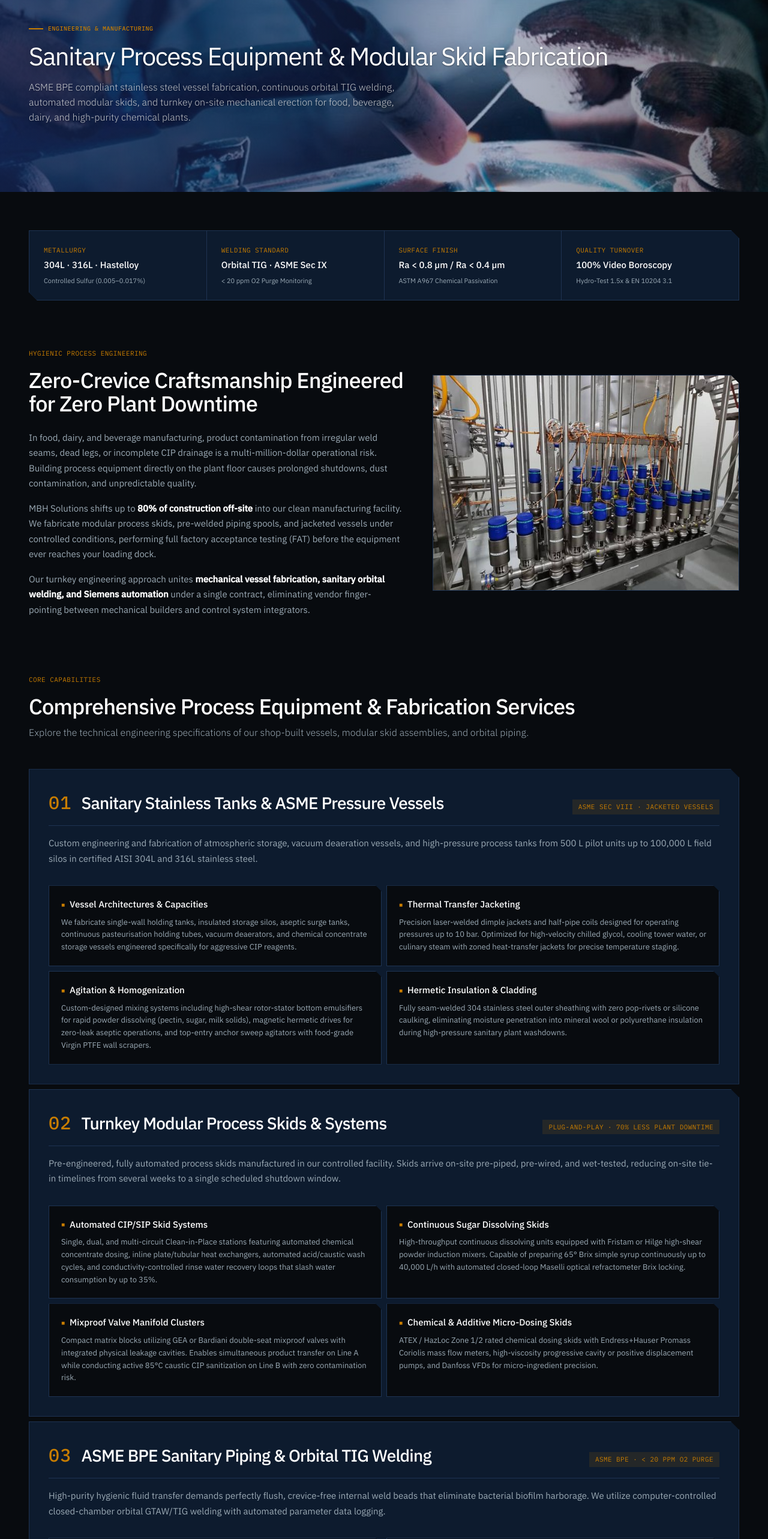
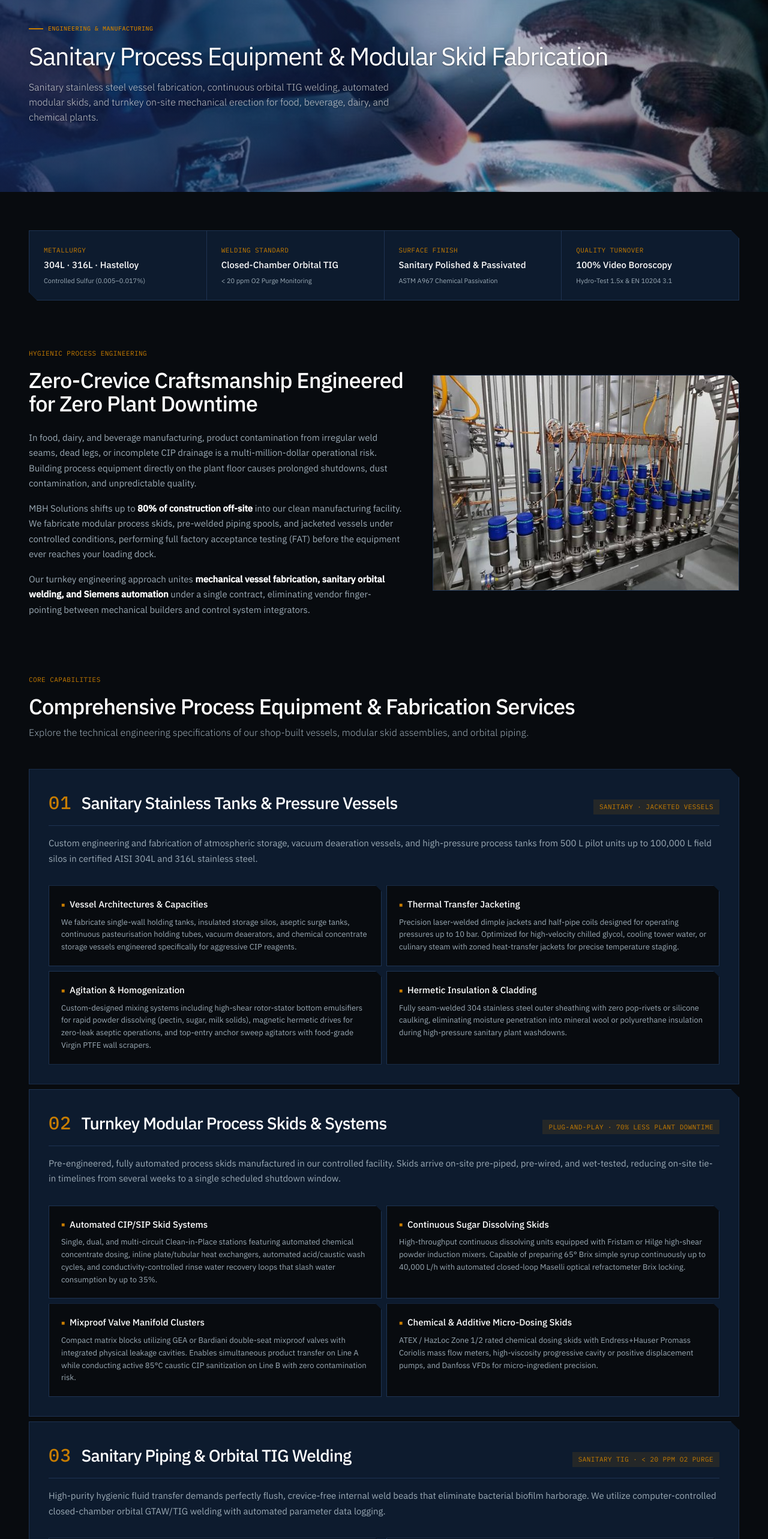
Before and after one commit to AliKhanImagery/MBH, a Next.js app: page /fabrication in a window 1280 px wide. Shown: the part 200-2766 px from the top of the page at 60% size. Built offline with nearby package versions, Linux system fonts and the light colour scheme.

Commit message:
fix(copy): remove ASME certification claims and sub-1um roughness claims

```diff
--- a/src/app/fabrication/page.tsx
+++ b/src/app/fabrication/page.tsx
@@ -9,9 +9,9 @@ import Contact from "@/components/Contact";
 import Footer from "@/components/Footer";
 
 export const metadata: Metadata = {
-  title: "Sanitary Process Equipment & ASME BPE Skid Fabrication",
+  title: "Sanitary Process Equipment & Modular Skid Fabrication",
   description:
-    "Comprehensive engineering, shop fabrication, automated orbital TIG welding, ASME BPE process piping, modular skids, and turnkey mechanical erection for food, beverage, dairy, and chemical plants.",
+    "Comprehensive engineering, shop fabrication, automated orbital TIG welding, sanitary process piping, modular skids, and turnkey mechanical erection for food, beverage, dairy, and chemical plants.",
   alternates: {
     canonical: "https://www.mbhsol.com/fabrication",
   },
@@ -47,14 +47,14 @@ const serviceSchema = {
   "serviceType": "Industrial Stainless Steel Fabrication & Mechanical Erection",
   "areaServed": "Regional",
   "description":
-    "Turnkey engineering, shop fabrication, automated orbital welding, and on-site mechanical installation of sanitary process tanks, pressure vessels, modular skids, and ASME BPE piping systems.",
+    "Turnkey engineering, shop fabrication, automated orbital welding, and on-site mechanical installation of sanitary process tanks, pressure vessels, modular skids, and sanitary piping systems.",
 };
 
 const CAPABILITY_PILLARS = [
   {
     number: "01",
-    title: "Sanitary Stainless Tanks & ASME Pressure Vessels",
-    badge: "ASME Sec VIII · Jacketed Vessels",
+    title: "Sanitary Stainless Tanks & Pressure Vessels",
+    badge: "Sanitary · Jacketed Vessels",
     summary:
       "Custom engineering and fabrication of atmospheric storage, vacuum deaeration vessels, and high-pressure process tanks from 500 L pilot units up to 100,000 L field silos in certified AISI 304L and 316L stainless steel.",
     technicalDetails: [
@@ -103,14 +103,14 @@ const CAPABILITY_PILLARS = [
   },
   {
     number: "03",
-    title: "ASME BPE Sanitary Piping & Orbital TIG Welding",
-    badge: "ASME BPE · < 20 ppm O2 Purge",
+    title: "Sanitary Piping & Orbital TIG Welding",
+    badge: "Sanitary TIG · < 20 ppm O2 Purge",
     summary:
       "High-purity hygienic fluid transfer demands perfectly flush, crevice-free internal weld beads that eliminate bacterial biofilm harborage. We utilize computer-controlled closed-chamber orbital GTAW/TIG welding with automated parameter data logging.",
     technicalDetails: [
       {
         heading: "Closed-Chamber Automated Orbital TIG",
-        text: "Utilizes microprocessor-controlled orbital weld heads with synchronized pulse current, rotation speed, and arc voltage control. Guarantees 100% full-penetration, flush internal weld profiles compliant with ASME BPE weld acceptance criteria.",
+        text: "Utilizes microprocessor-controlled orbital weld heads with synchronized pulse current, rotation speed, and arc voltage control. Guarantees 100% full-penetration, flush internal weld profiles compliant with sanitary weld acceptance criteria.",
       },
       {
         heading: "Controlled-Atmosphere Argon Purging",
@@ -129,13 +129,13 @@ const CAPABILITY_PILLARS = [
   {
     number: "04",
     title: "Surface Engineering, Chemical Pickling & ASTM Passivation",
-    badge: "Ra < 0.4 µm · ASTM A967",
+    badge: "Sanitary Finish · ASTM A967",
     summary:
       "Mechanical cutting and welding deplete protective chromium oxides from stainless steel. We execute certified chemical surface treatments to restore passive oxide films and guarantee maximum corrosion resistance under aggressive CIP chemicals.",
     technicalDetails: [
       {
         heading: "Internal Mechanical & Fine Polishing",
-        text: "Multi-stage grit mechanical polishing achieving Ra < 0.8 µm (32 µin) sanitary food standard and ultra-smooth Ra < 0.4 µm (15 µin) high-purity finish. Internal surface roughness is verified and certified using calibrated Mitutoyo digital surface profilometers.",
+        text: "Multi-stage grit mechanical polishing achieving sanitary food-grade smooth finish across internal surfaces. Surface quality is verified and checked using calibrated digital surface inspection gauges.",
       },
       {
         heading: "Chemical De-Rouging & Pickling",
@@ -164,7 +164,7 @@ const CAPABILITY_PILLARS = [
       },
       {
         heading: "Turnkey Utility Piping Systems",
-        text: "Complete fabrication of plant utility infrastructure: high-pressure steam distribution (ASME B31.1), steam pressure reducing stations, condensate return loops, chilled glycol piping, sterile compressed air, and reverse osmosis (RO/WFI) loops.",
+        text: "Complete fabrication of plant utility infrastructure: high-pressure steam distribution, steam pressure reducing stations, condensate return loops, chilled glycol piping, sterile compressed air, and reverse osmosis (RO/WFI) loops.",
       },
       {
         heading: "Sanitary Structural Steel & Platforms",
@@ -201,7 +201,7 @@ const METALLURGY_GUIDE = [
     composition: "High Ni · High Mo · Cr · W (C-22)",
     bestFor: "Hot brine marinades, high-chloride food seasonings, concentrated phosphoric acid degumming, and aggressive pickling lines.",
     advantages: "Virtually immune to chloride-induced stress corrosion cracking and extreme acid pitting at elevated process temperatures.",
-    limits: "Higher material investment; requires specialized welding procedures (ASME Sec IX) and specialized inert shielding gases.",
+    limits: "Higher material investment; requires specialized welding procedures and specialized inert shielding gases.",
   },
 ];
 
@@ -228,10 +228,10 @@ const ELASTOMER_GUIDE = [
 
 const SPEC_TABLE_DATA = [
   { parameter: "Material Metallurgy", spec: "AISI 304, 304L, 316, 316L, 904L & Hastelloy C-22 (with EN 10204 3.1 MTRs)" },
-  { parameter: "Design Codes & Standards", spec: "ASME BPE, ASME Section VIII Div 1, ASME B31.3 / B31.1, EHEDG & 3-A Sanitary" },
-  { parameter: "Welding Technology", spec: "Automated Closed-Chamber Orbital TIG (GTAW) & Manual Sanitary TIG per ASME Section IX" },
+  { parameter: "Design Codes & Standards", spec: "Sanitary Process Standards, EHEDG & 3-A Sanitary Guidelines" },
+  { parameter: "Welding Technology", spec: "Automated Closed-Chamber Orbital TIG (GTAW) & Manual Sanitary TIG" },
   { parameter: "Inert Purge Quality", spec: "99.999% High-Purity Argon with real-time digital oxygen monitoring (< 20 ppm O2)" },
-  { parameter: "Internal Surface Finish", spec: "Mechanical Polish Ra < 0.8 µm (standard) / Ra < 0.4 µm (high-purity / electropolished)" },
+  { parameter: "Internal Surface Finish", spec: "Sanitary Mechanical Polish / Chemical Passivation" },
   { parameter: "Chemical Passivation", spec: "Nitric / Citric Acid Chemical Treatment per ASTM A380 / ASTM A967 with Ferroxyl validation" },
   { parameter: "Non-Destructive Testing (NDT)", spec: "100% Video Boroscopy, Hydrostatic Pressure Testing (1.5x Design Pressure), Dye Penetrant (PT)" },
   { parameter: "Turnover Documentation (TOP)", spec: "Complete Dossier: MTRs, Weld Maps, Boroscope Video Logs, Hydro-Test Charts, FAT Protocols" },
@@ -246,7 +246,7 @@ const TOP_DELIVERABLES = [
   {
     code: "DOC-02",
     title: "Weld Procedure & Welder Qualifications",
-    description: "Complete Welding Procedure Specifications (WPS), Procedure Qualification Records (PQR), and Welder Performance Qualifications (WPQ) per ASME Section IX.",
+    description: "Complete Welding Procedure Specifications (WPS), Procedure Qualification Records (PQR), and Welder Performance Qualifications (WPQ) according to certified welding standards.",
   },
   {
     code: "DOC-03",
@@ -265,8 +265,8 @@ const TOP_DELIVERABLES = [
   },
   {
     code: "DOC-06",
-    title: "Surface Roughness (Ra) Test Sheets",
-    description: "Digital stylus profilometer reports certifying internal surface finishes at critical vessel and piping measurement points.",
+    title: "Surface Finish Inspection Sheets",
+    description: "Inspection reports verifying sanitary internal surface finishes at critical vessel and piping measurement points.",
   },
   {
     code: "DOC-07",
@@ -289,7 +289,7 @@ const FAT_STEPS = [
   {
     step: "02",
     title: "Cleanroom Shop Fabrication & Orbital Welding",
-    desc: "Components are fabricated in our dedicated stainless facility. Certified ASME Section IX welders perform automated orbital welds under continuous argon purge.",
+    desc: "Components are fabricated in our dedicated stainless facility. Trained sanitary fabrication specialists perform automated orbital welds under continuous argon purge.",
   },
   {
     step: "03",
@@ -317,8 +317,8 @@ const ENGINEERING_FAQS = [
     a: "Building process equipment on an active plant floor requires hot-work permits, dust containment tents, temporary scaffolding, and prolonged plant shutdowns costing tens of thousands of dollars per day. With modular skid fabrication, 80% of assembly occurs in our clean facility while your plant continues running. The completed skid arrives pre-piped, pre-wired, and wet-tested. On-site installation is reduced to rigging into position, bolting down, and connecting primary utility tie-ins during a single 48-to-72-hour weekend shutdown.",
   },
   {
-    q: "What internal surface roughness (Ra) is required for food, beverage, and dairy contact?",
-    a: "For general food and beverage applications, an internal mechanical finish of Ra < 0.8 µm (32 µin) is the recognized sanitary standard under 3-A and EHEDG guidelines. For dairy, baby food, and aseptic processing, a high-purity mechanical polish of Ra < 0.4 µm (15 µin) or electropolishing is recommended to eliminate surface microscopic pockets where proteins and bacterial colonies can anchor.",
+    q: "What surface finish standards are maintained for food, beverage, and dairy contact?",
+    a: "For food, dairy, and beverage applications, internal surfaces receive uniform sanitary mechanical polishing and thorough passivation to eliminate crevices where residues can anchor, ensuring complete cleanability during CIP sanitization cycles.",
   },
   {
     q: "How do you verify that Clean-in-Place (CIP) spray balls cover 100% of internal vessel surfaces?",
@@ -403,7 +403,7 @@ export default function FabricationPage() {
       <PageHero
         eyebrow="Engineering & Manufacturing"
         title="Sanitary Process Equipment & Modular Skid Fabrication"
-        subtitle="ASME BPE compliant stainless steel vessel fabrication, continuous orbital TIG welding, automated modular skids, and turnkey on-site mechanical erection for food, beverage, dairy, and high-purity chemical plants."
+        subtitle="Sanitary stainless steel vessel fabrication, continuous orbital TIG welding, automated modular skids, and turnkey on-site mechanical erection for food, beverage, dairy, and chemical plants."
         image="/images/sections/fabrication-welding.jpeg"
         imageAlt="MBH Solutions sanitary stainless steel welding and skid fabrication"
       />
@@ -426,8 +426,8 @@ export default function FabricationPage() {
           >
             {[
               { label: "Metallurgy", value: "304L · 316L · Hastelloy", sub: "Controlled Sulfur (0.005–0.017%)" },
-              { label: "Welding Standard", value: "Orbital TIG · ASME Sec IX", sub: "< 20 ppm O2 Purge Monitoring" },
-              { label: "Surface Finish", value: "Ra < 0.8 µm / Ra < 0.4 µm", sub: "ASTM A967 Chemical Passivation" },
+              { label: "Welding Standard", value: "Closed-Chamber Orbital TIG", sub: "< 20 ppm O2 Purge Monitoring" },
+              { label: "Surface Finish", value: "Sanitary Polished & Passivated", sub: "ASTM A967 Chemical Passivation" },
               { label: "Quality Turnover", value: "100% Video Boroscopy", sub: "Hydro-Test 1.5x & EN 10204 3.1" },
             ].map((m, i) => (
               <div key={i} style={{ backgroundColor: "#0D1B2E", padding: 24 }}>
@@ -690,7 +690,7 @@ export default function FabricationPage() {
                 40,000 L/h Continuous Sugar Dissolving Skid &amp; Syrup Room
               </div>
               <div style={{ fontSize: 13, color: "#9BAAB5" }}>
-                ASME BPE 316L orbital piping, continuous dissolving skids, and automated CIP manifold erection.
+                Sanitary 316L orbital piping, continuous dissolving skids, and automated CIP manifold erection.
               </div>
             </Link>
 
--- a/src/app/layout.tsx
+++ b/src/app/layout.tsx
@@ -31,7 +31,7 @@ export const metadata: Metadata = {
     "Beverage Process Systems",
     "Turnkey Syrup Rooms",
     "Sanitary CIP Systems",
-    "ASME BPE Fabrication",
+    "Sanitary Stainless Fabrication",
     "Hygienic Process Engineering",
     "MBH Solutions",
   ],
```
Also changed, not shown: src/app/references/coca-cola-multan-line-automation/page.tsx (+7 -7 lines).
